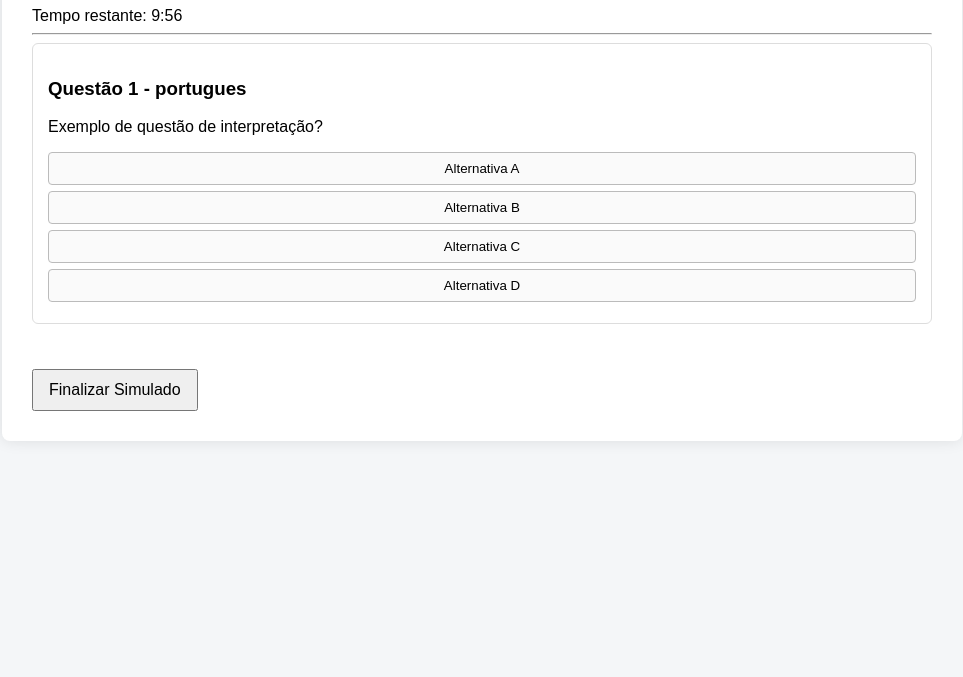
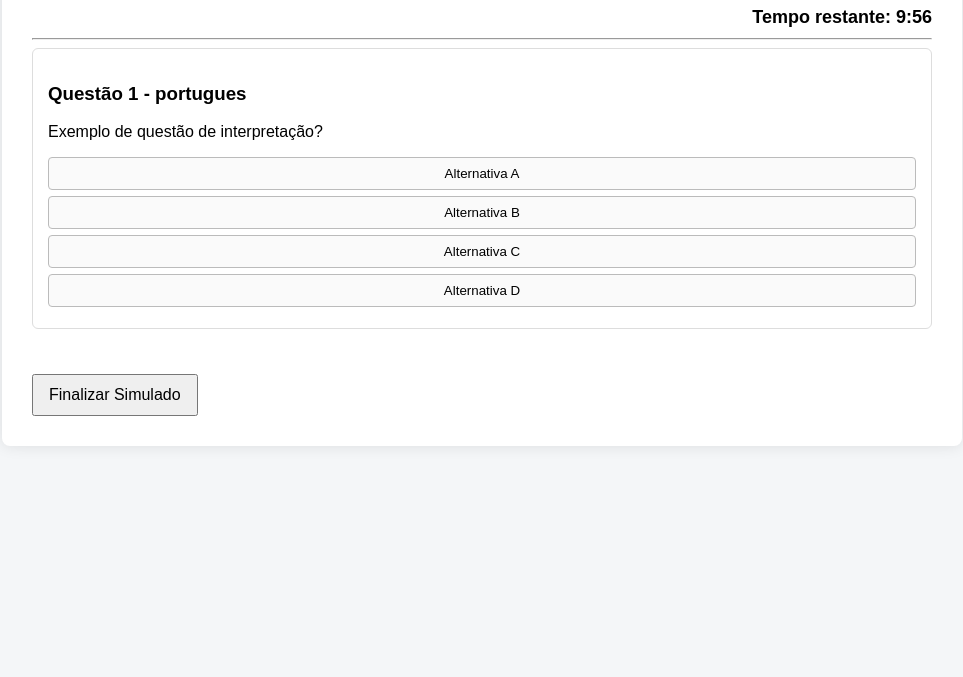
Before and after one commit to DanielLopesReis/Simulado-PRODERJ, a plain HTML site: page index.html in a window 1280 px wide. Shown: the part 123-800 px from the top of the page, without its empty margins (158-1121 px from the left). Drawn offline with Linux system fonts and the light colour scheme.

Commit message:
Update style.css

```diff
--- a/style.css
+++ b/style.css
@@ -62,3 +62,9 @@ h1 {
   font-size: 16px;
   cursor: pointer;
 }
+#timer {
+  font-size: 18px;
+  font-weight: bold;
+  text-align: right;
+  margin-bottom: 10px;
+}
```
